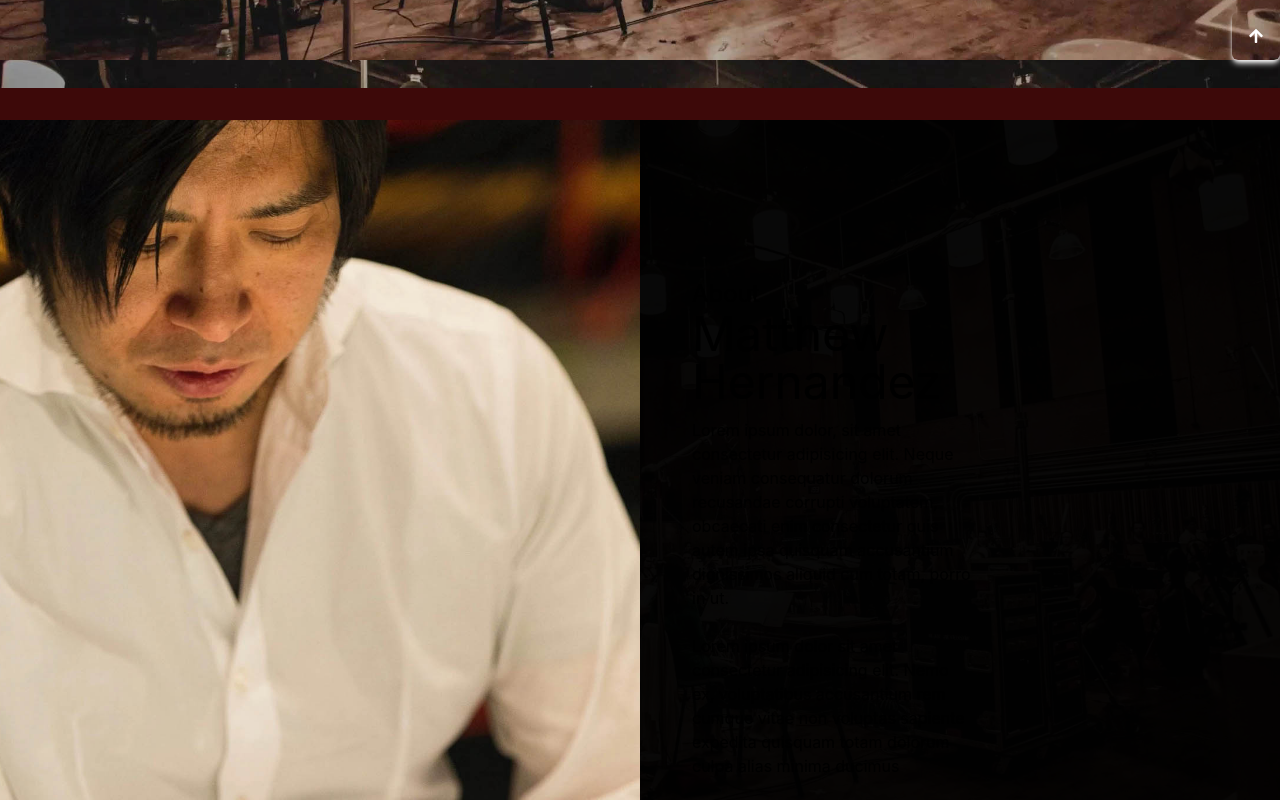
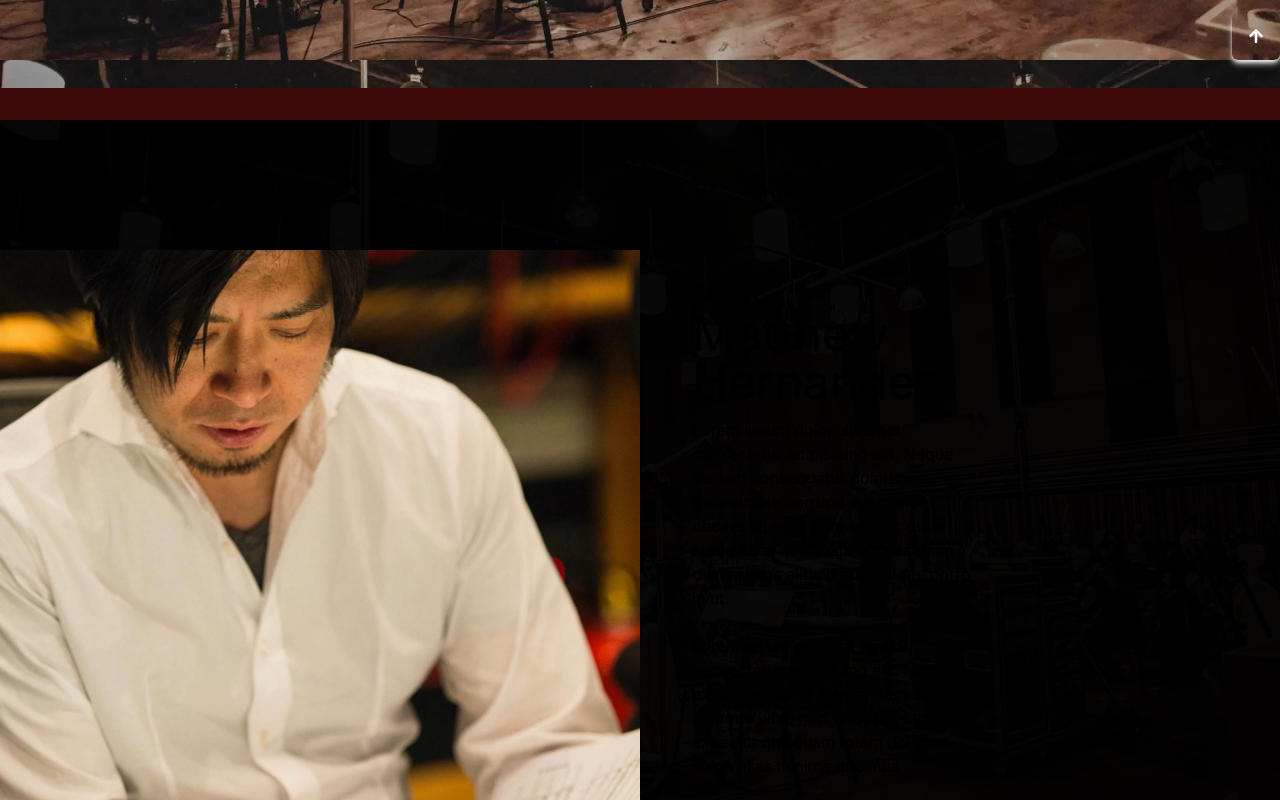
Before and after one commit to Cyber-Digital-llc/Matthews-Portfolio-Website-FE, a Next.js app: page / in a window 1280 px wide. Shown: the part 740-1540 px from the top of the page. Built offline with nearby package versions, Linux system fonts and the light colour scheme.

Commit message:
about img wip

```diff
--- a/components/About.jsx
+++ b/components/About.jsx
@@ -6,8 +6,8 @@ const About = () => {
       id="about"
       className="flex  bg-black bg-opacity-95  flex-col h-max align-middle xxs:flex-col xs:flex-col xl:flex xl:flex-row xl:w-full lg:flex lg:flex-row lg:h-max lg:w-full amd:flex md:h-max sm:flex sm:flex-row sm:h-max py-0 px-0 w-full sm:items-center border-t-[2rem] border-t-[rgba(63,10,10,0.98)]"
     >
-      <div className="flex w-full xl:flex md:w-[50vw] lg:max-w-full xl:w-[50vw] 2xl:w-[50vw]">
-        <div className="w-full lg:max-h-max flex justify-end xl:items-center bg-headShotBGI bg-cover bg-center md:bg-contain lg:w-full md:min-h-max md:flex md:justify-end lg:bg-fit lg:h-[600px] lg:flex lg:flex-row lg:justify-end  lg:min-h-max xl:justify-end xl:w-[50vw] xl:h-[900px] xl:min-h-[900px] xl:bg-cover xl:flex h-96 bg-scroll mx-auto bg-no-repeat 2xl:flex "></div>
+      <div className="flex w-full xl:flex md:w-[50vw] lg:flex lg:justify-end lg:max-w-full xl:flex-end  xl:w-[50vw] 2xl:w-[50vw]">
+        <div className="w-full lg:max-h-max justify-end xl:items-end bg-headShotBGI bg-cover bg-center md:bg-contain lg:w-full md:min-h-max md:flex md:justify-end lg:bg-fit lg:h-[600px] lg:flex lg:flex-row lg:justify-end  lg:min-h-max xl:justify-end xl:w-[50vw] xl:h-[900px] xl:min-h-[900px] xl:bg-fit xl:bg-contain xl:flex h-96 bg-scroll mx-auto bg-no-repeat 2xl:flex "></div>
       </div>
 
       <div className="flex w-full  justify-center md:w-[50vw] lg:w-[50vw] xl:w-[50vw] 2xl:w-[50vw] ">
```
